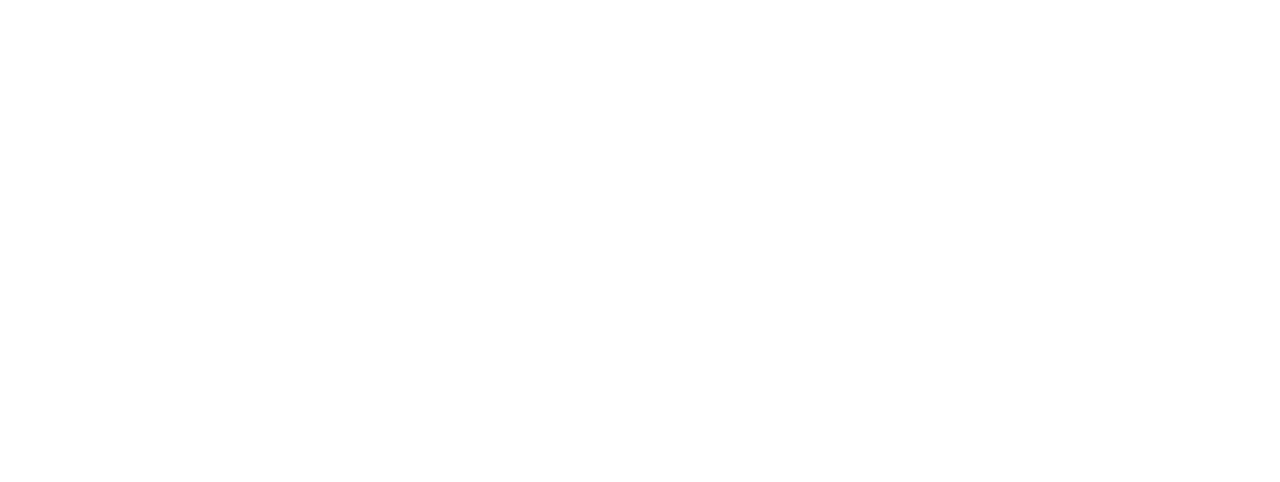
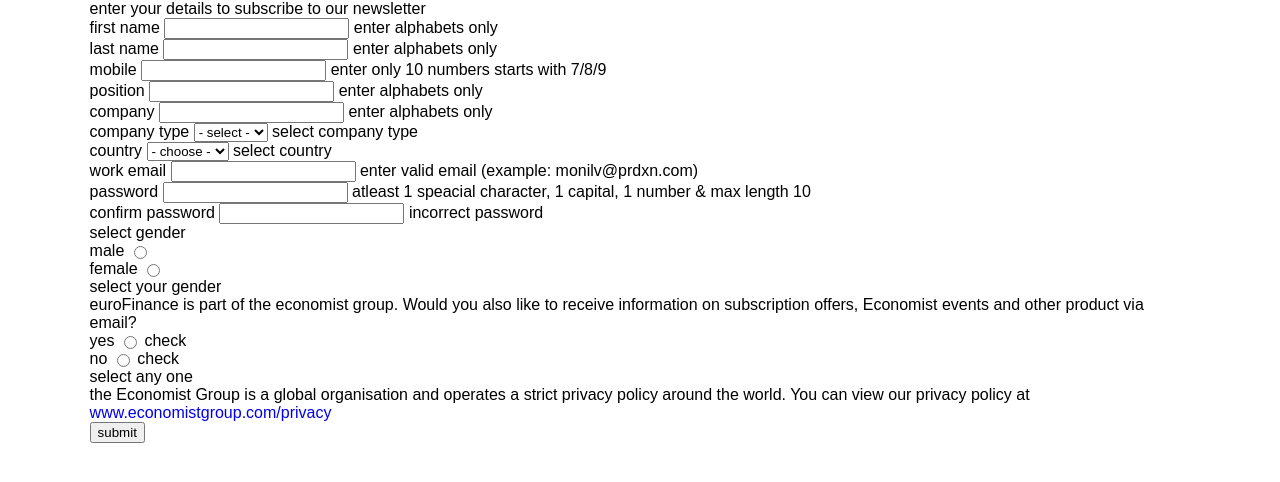
Before and after one commit to katiullahaxioned/js_task_Form_Validation_1, a plain HTML site: page index.html in a window 1280 px wide. Drawn offline with Linux system fonts and the light colour scheme.

Commit message:
initial structure

```diff
--- a/index.html
+++ b/index.html
@@ -1,71 +1,129 @@
 <!doctype html>
-
-<!-- If multi-language site, reconsider usage of html lang declaration here. -->
 <html lang="en">
-
 <head>
-
   <meta charset="utf-8">
-
   <title>Client</title>
-
-  <!-- 120 word description for SEO purposes goes here. Note: Usage of lang tag. -->
-  <!-- <meta name="description" lang="en" content=""> -->
-
-  <!-- Keywords to help with SEO go here. Note: Usage of lang tag.  -->
-  <!-- <meta name="keywords" lang="en" content=""> -->
-
-  <!-- View-port Basics: http://mzl.la/VYREaP -->
-  <!-- This meta tag is used for mobile device to display the page without any zooming,
-       so how much the device is able to fit on the screen is what's shown initially.
-       Remove comments from this tag, when you want to apply media queries to the website. -->
-  <!-- <meta name="viewport" content="width=device-width, initial-scale=1, maximum-scale=1"> -->
-
-  <!-- To adhear no-cache for Chrome -->
-<!--   <meta http-equiv="cache-control" content="no-store, no-cache, must-revalidate" />
-  <meta http-equiv="Pragma" content="no-store, no-cache" />
-  <meta http-equiv="Expires" content="0" /> -->
-
-  <!-- Place favicon.ico in the root directory: mathiasbynens.be/notes/touch-icons -->
+  <meta name="viewport" content="width=device-width, initial-scale=1, maximum-scale=1">
   <link rel="shortcut icon" href="favicon.ico" />
-
   <!--font-awesome link for icons-->
   <link rel="stylesheet" href="https://cdnjs.cloudflare.com/ajax/libs/font-awesome/4.7.0/css/font-awesome.min.css">
-
   <!-- Default style-sheet is for 'media' type screen (color computer display).  -->
-  <link rel="stylesheet" media="screen" href="assets/css/style.css" >
-
-  <!-- html5shiv aka html5 shim. Supporting HTML5 and CSS for IE browsers less than IE9. -->
-  <!--[if lt IE 9]>
-  <script src="http://html5shiv.googlecode.com/svn/trunk/html5.js"></script>
-  <![endif]-->
-
+  <link rel="stylesheet" media="screen" href="assets/css/style.css">
 </head>
-
 <body>
   <!--container start-->
   <div class="container">
-    <!--header section start-->
-    <header>
-
-    </header>
-    <!--header section end-->
     <!--main section start-->
     <main>
-
+      <section class="newsletter-signup">
+        <div class="wrapper">
+          <h3 class="section-heading">enter your details to subscribe to our newsletter</h3>
+          <form action="#FIXME" method="get">
+            <div class="input-group">
+              <label for="fname">first name</label>
+              <input type="text" name="fname" id="fname">
+              <span class="fname-alert">enter alphabets only</span>
+            </div>
+            <div class="input-group">
+              <label for="lname">last name</label>
+              <input type="text" name="lname" id="lname">
+              <span class="lname-alert">enter alphabets only</span>
+            </div>
+            <div class="input-group">
+              <label for="mobile">mobile</label>
+              <input type="text" name="mobile" id="mobile">
+              <span class="mobile-alert">enter only 10 numbers starts with 7/8/9</span>
+            </div>
+            <div class="input-group">
+              <label for="position">position</label>
+              <input type="text" name="position" id="position">
+              <span class="position-alert">enter alphabets only</span>
+            </div>
+            <div class="input-group">
+              <label for="company">company</label>
+              <input type="text" name="company" id="company">
+              <span class="company-alert">enter alphabets only</span>
+            </div>
+            <div class="input-group">
+              <label for="company-type">company type</label>
+              <select name="company-type" id="company-type">
+                <option value="- select -">- select -</option>
+                <option value="Type 1">type 1</option>
+                <option value="Type 2">type 2</option>
+                <option value="Type 3">type 3</option>
+                <option value="Type 4">type 4</option>
+              </select>
+              <span class="company-alert">select company type</span>
+            </div>
+            <div class="input-group">
+              <label for="country">country</label>
+              <select name="country" id="country">
+                <option value="- choose -">- choose -</option>
+                <option value="country 1">country 1</option>
+                <option value="country 2">country 2</option>
+                <option value="country 3">country 3</option>
+                <option value="country 4">country 4</option>
+              </select>
+              <span class="country-alert">select country</span>
+            </div>
+            <div class="input-group">
+              <label for="work-email">work email</label>
+              <input type="text" name="work-email" id="work-email">
+              <span class="workEmail-alert">enter valid email (example: monilv@prdxn.com)</span>
+            </div>
+            <div class="input-group">
+              <label for="password">password</label>
+              <input type="text" name="password" id="password">
+              <span class="password-alert">atleast 1 speacial character, 1 capital, 1 number &amp; max length 10</span>
+            </div>
+            <div class="input-group">
+              <label for="cPassword">confirm password</label>
+              <input type="text" name="cPassword" id="cPassword">
+              <span class="cPassword-alert">incorrect password</span>
+            </div>
+            <div class="input-group">
+              <span class="gender-heading">select gender</span>
+              <div class="gender-box">
+                <div class="male-box">
+                  <label for="male">male</label>
+                  <input type="radio" name="gender" id="male">
+                </div>
+                <div class="female-box">
+                  <label for="female">female</label>
+                  <input type="radio" name="gender" id="female">
+                </div>
+              </div>
+              <span class="gender-alert">select your gender</span>
+            </div>
+            <div class="input-group">
+              <p class="gender-heading">euroFinance is part of the economist group. Would you also like to receive information on subscription offers, Economist events and other product via email&quest;</p>
+              <div class="yesNo-box">
+                <div class="yes-box">
+                  <label for="yes">yes</label>
+                  <input type="radio" name="confirm" id="yes">
+                  <span class="custom-checkbox">check</span>
+                </div>
+                <div class="no-box">
+                  <label for="no">no</label>
+                  <input type="radio" name="confirm" id="no">
+                  <span class="custom-checkbox">check</span>
+                </div>
+              </div>
+              <span class="yesNo-alert">select any one</span>
+            </div>
+            <div class="privacy-policy">
+              <p>the Economist Group is a global organisation and operates a strict privacy policy around the world. You can view our privacy policy at <a href="#FIXME" title="www.economistgroup.com/privacy">www.economistgroup.com/privacy</a>
+              </p>
+            </div>
+            <div class="input-control">
+              <input type="submit" value="submit">
+            </div>
+          </form>
+        </div>
+      </section>
     </main>
-    <!--main section end-->
-
-    <!--footer section start-->
-    <footer>
-
-    </footer>
-    <!--footer section end-->
-
   </div>
   <!--container end-->
-
-<!-- <script src="js/vendors/jquery-1.8.3.min.js"></script>
-<script src="assets/js/script.js"></script> -->
+  <script src="assets/js/script.js"></script>
 </body>
 </html>
```
